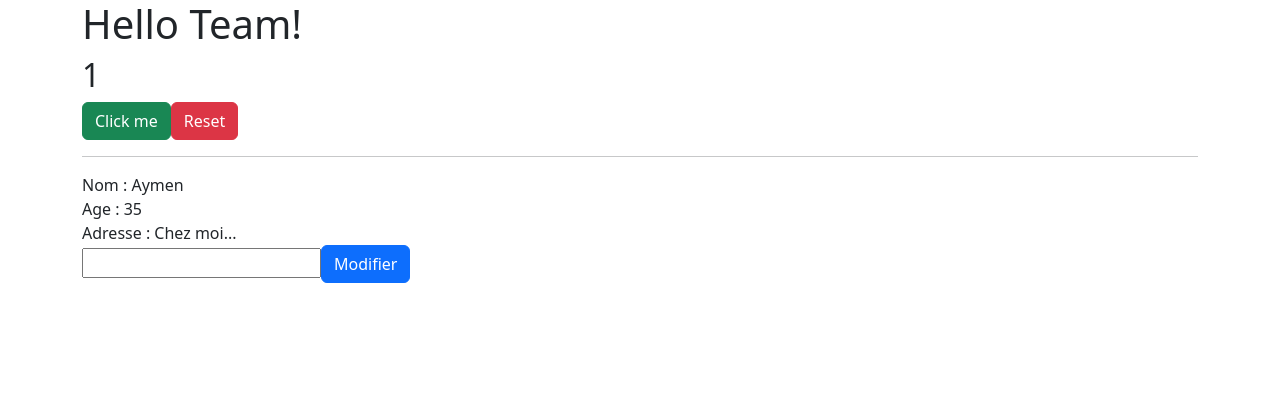
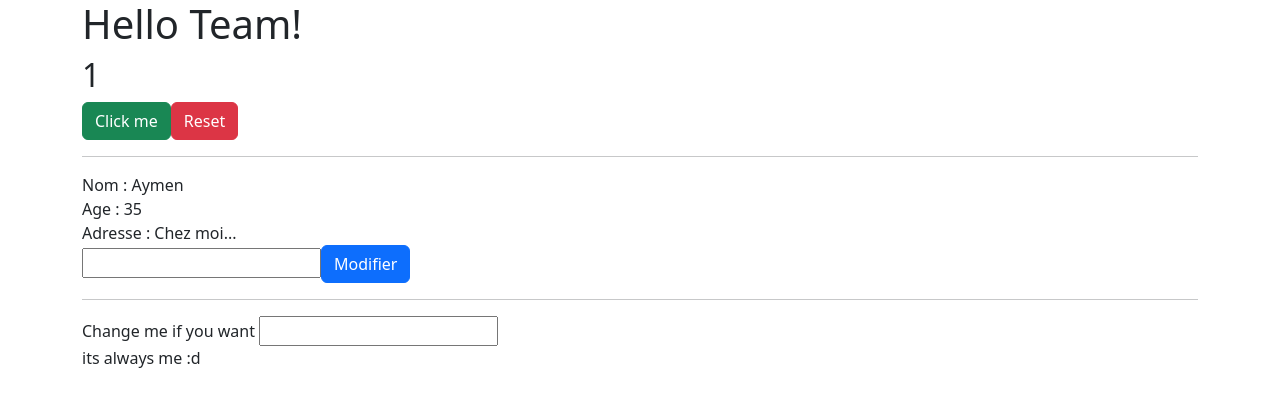
Before and after one commit to RayenRk/first-app, an Angular app: page / in a window 1280 px wide. Shown: the top 406 px of the page. Built offline with nearby package versions, Linux system fonts and the light colour scheme.

Commit message:
ng model

```diff
--- a/src/app/app.component.html
+++ b/src/app/app.component.html
@@ -5,3 +5,4 @@
 <button (click)="reset()" type="button" class="btn btn-danger">Reset</button>
 </div>
 <app-form></app-form>
+<app-two-way></app-two-way>
--- a/src/app/app.component.ts
+++ b/src/app/app.component.ts
@@ -1,11 +1,12 @@
 import { Component } from '@angular/core';
 import { RouterOutlet } from '@angular/router';
 import { FormComponent } from './form/form.component';
+import { TwoWayComponent } from './two-way/two-way.component';
 
 @Component({
   selector: 'app-root',
   standalone: true,
-  imports: [RouterOutlet, FormComponent],
+  imports: [RouterOutlet, FormComponent, TwoWayComponent],
   templateUrl: './app.component.html',
   styleUrl: './app.component.css'
 })
--- /dev/null
+++ b/src/app/two-way/two-way.component.html
@@ -0,0 +1,8 @@
+<div class="container">
+    <hr>
+    Change me if you want
+    <input [(ngModel)]="two">
+    <br>
+    its always me :d
+    {{two}}
+</div>
--- /dev/null
+++ b/src/app/two-way/two-way.component.ts
@@ -0,0 +1,14 @@
+import { Component } from '@angular/core';
+import { FormsModule } from '@angular/forms';
+
+@Component({
+  selector: 'app-two-way',
+  standalone: true,
+  imports: [FormsModule],
+  templateUrl: './two-way.component.html',
+  styleUrl: './two-way.component.css'
+})
+export class TwoWayComponent {
+  two:any="";
+
+}
```
Also changed, not shown: src/app/two-way/two-way.component.css (added), 1 other file (tests, documents, lock files or other folders).
